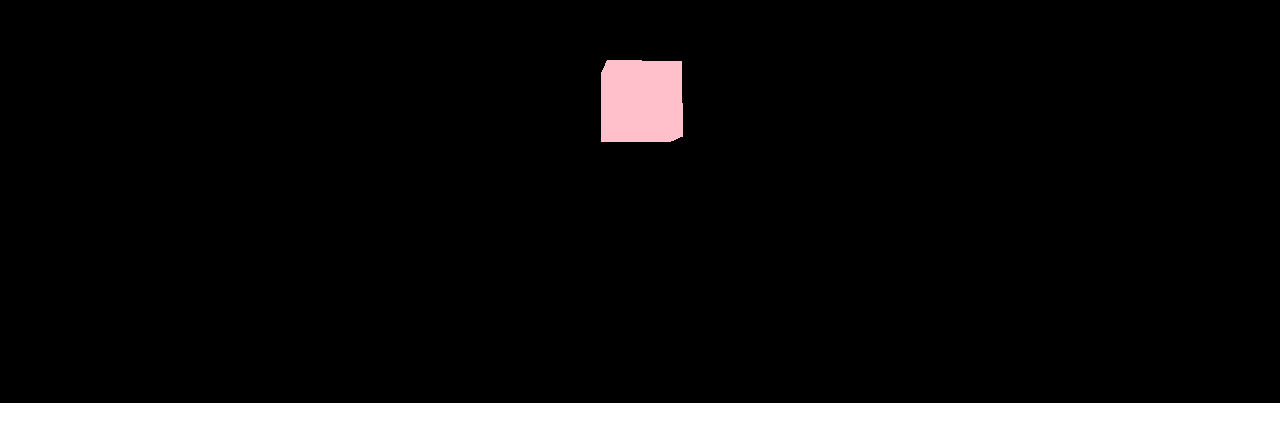
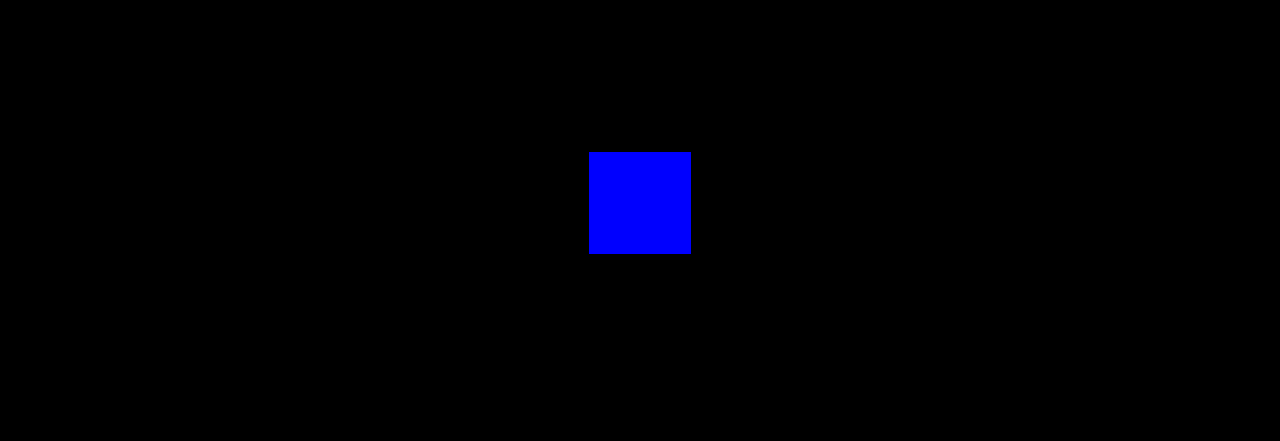
Before and after one commit to hyperbajie/three-test-field, a website: page src/basic.html in a window 1280 px wide. Shown: the part 197-638 px from the top of the page. Drawn offline with nearby package versions, Linux system fonts and the light colour scheme.

Commit message:
temporary commit

```diff
--- a/src/basic.html
+++ b/src/basic.html
@@ -17,40 +17,52 @@
     <script type="module">
         import * as THREE from "../node_modules/three/build/three.module.js";
 
-        function run() {
-            let renderer = new THREE.WebGLRenderer();
-            renderer.setSize(window.innerWidth, 600);
-            renderer.setClearColor("#000");
+        let renderer = new THREE.WebGLRenderer({
+            anitials: true
+        });
+        renderer.setSize(window.innerWidth, window.innerHeight);
+        renderer.setPixelRatio(window.devicePixelRatio);
         document.body.appendChild(renderer.domElement);
 
         let scene = new THREE.Scene();
 
-            let camera = new THREE.PerspectiveCamera(45, window.innerWidth /600, 1, 1000);
+        let camera = new THREE.PerspectiveCamera(45, window.innerWidth / window.innerHeight, 1, 1000);
         camera.position.set(0, 0, 10);
         camera.lookAt(0, 0, 0);
 
+        const ambient = new THREE.AmbientLight(0xffffff);
+        scene.add(ambient);
+
         let geo = new THREE.BoxGeometry(1, 1, 1);
-            let material = new THREE.MeshBasicMaterial(
+        let basicMaterial = new THREE.MeshBasicMaterial(
             {
                 color: "pink"
             }
         );
+        let transparentMaterial = new THREE.MeshLambertMaterial({
+            color: 0xff0000,
+            transparent: true,
+            opacity: 0.5
+        });
+        let phongMaterial = new THREE.MeshPhongMaterial({
+            color: 0x0000ff,
+            specular: 0x4488ee,
+            shininess: 12
+        })
 
-            let mesh = new THREE.Mesh(geo, material);
+
+
+        let mesh = new THREE.Mesh(geo, phongMaterial);
 
         scene.add(mesh);
 
-            function animate() {
-                mesh.rotation.x += 0.01;
-                mesh.rotation.y += 0.01;
+        function render() {
             renderer.render(scene, camera);
-                requestAnimationFrame(animate);
-
-            }
-            animate();
         }
 
-        run();
+        render();
+        window.parent.window.scene = scene;
+
     </script>
 </body>
 
```
Also changed, not shown: index.css (+0 -9 lines). Lines whose indentation alone changed are shown as unchanged.
